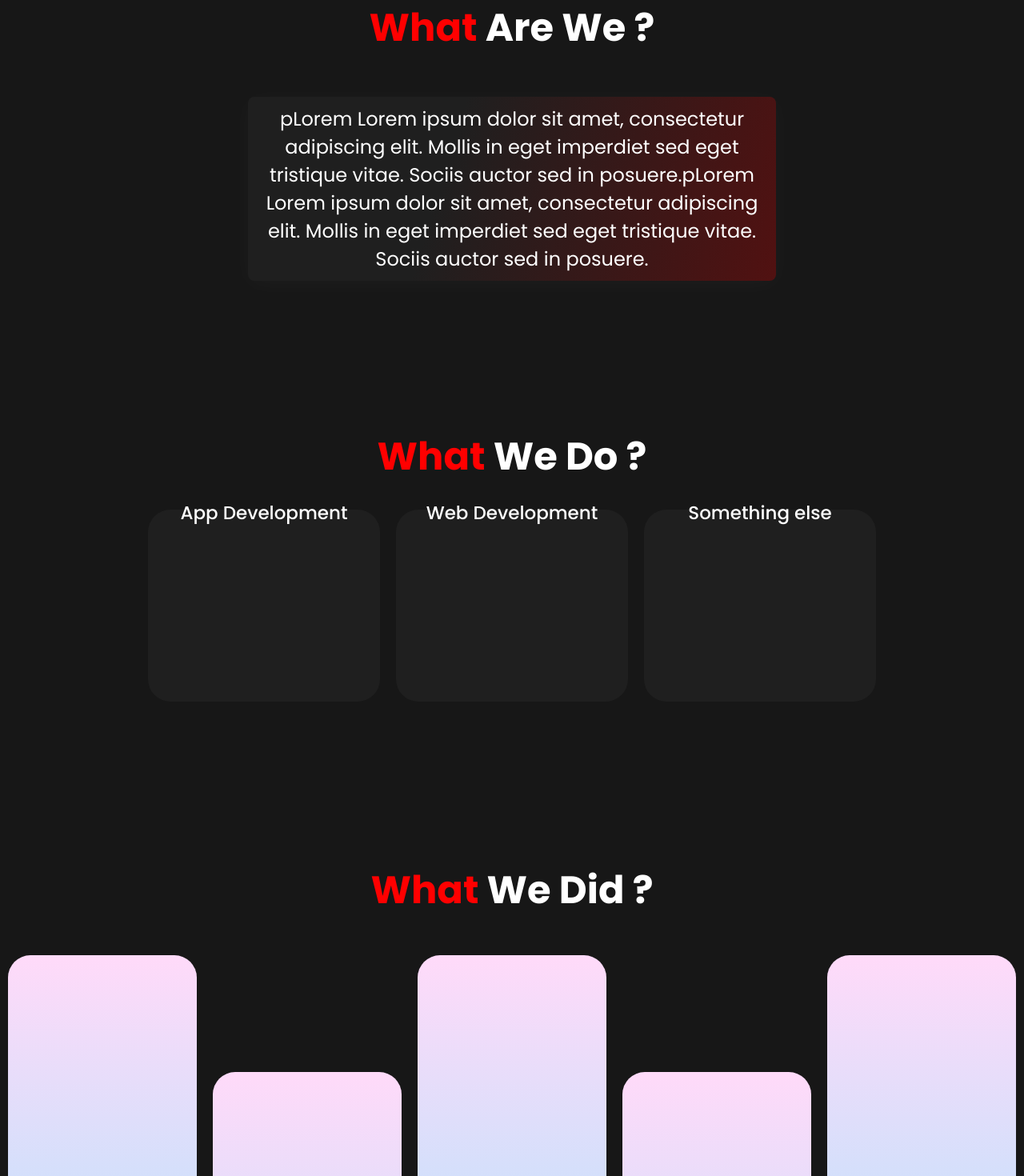
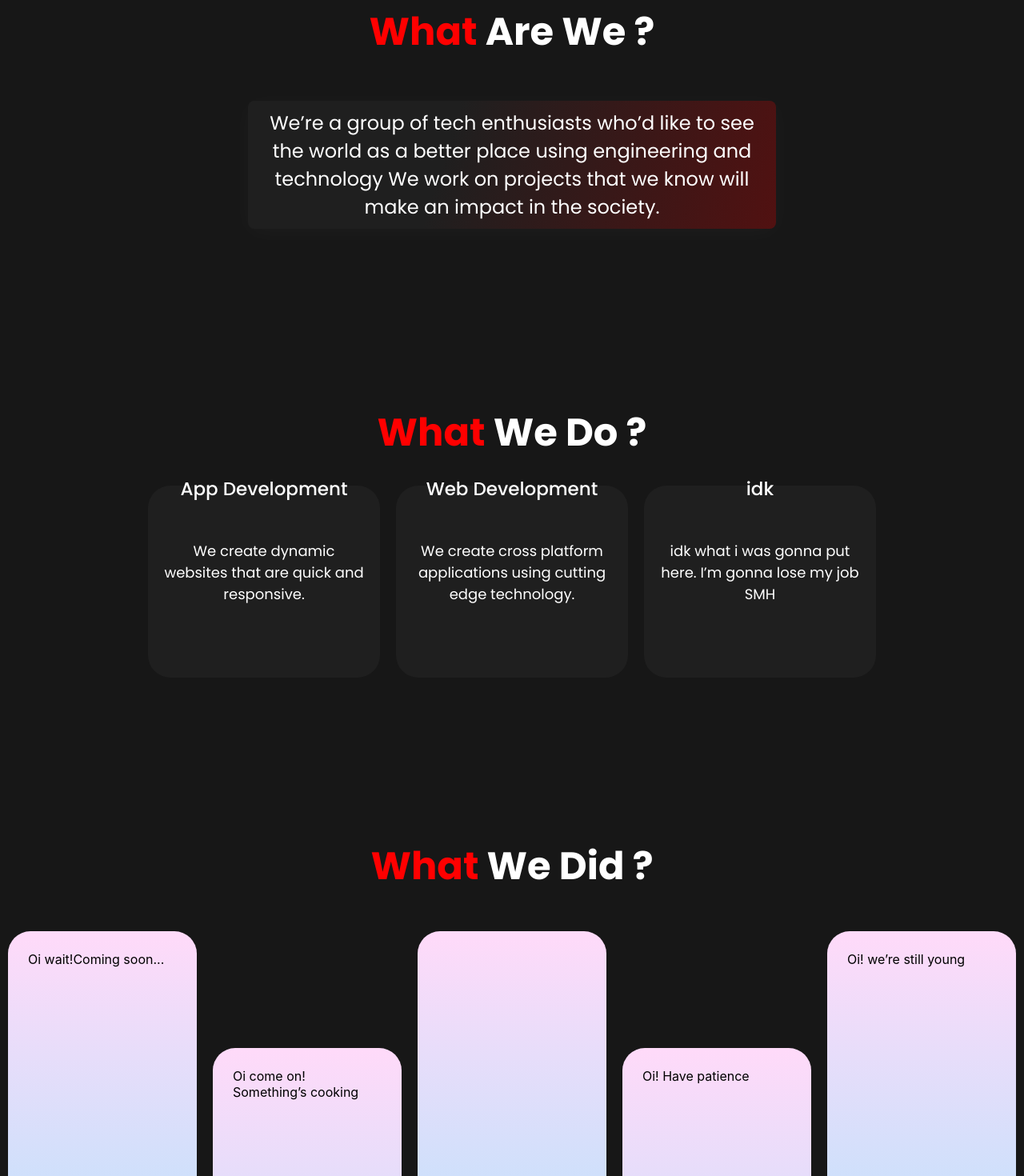
Before and after one commit to rennovex/rennovex.github.io, a React (Create React App) app in the folder rennovex-site/: page / in a window 1280 px wide. Shown: the part 980-2450 px from the top of the page at 80% size. Built offline with nearby package versions, Linux system fonts and the light colour scheme.

Commit message:
adding text 1

```diff
--- a/rennovex-site/src/components/Footer.js
+++ b/rennovex-site/src/components/Footer.js
@@ -33,7 +33,7 @@ const Footer = () => {
             </div>
             <div className={classes.Column}>
               <h1 className={classes.Heading}>Contact Us</h1>
-              <a className={classes.FooterLink} href="#">rennovex@gmail.com</a>
+              <a className={classes.FooterLink} href="mailto:rennovex.com" onClick={e=>e.preventdefault()}>rennovex@gmail.com</a>
             </div>
           </div>
         </div>{/*content*/}
@@ -52,7 +52,7 @@ const Footer = () => {
                  <path d="M5.33335 7.99984C6.80611 7.99984 8.00002 6.80593 8.00002 5.33317C8.00002 3.86041 6.80611 2.6665 5.33335 2.6665C3.86059 2.6665 2.66669 3.86041 2.66669 5.33317C2.66669 6.80593 3.86059 7.99984 5.33335 7.99984Z" stroke="white" stroke-width="2" stroke-linecap="round" stroke-linejoin="round"/>
                  </svg>
           </a>
-          <a className={classes.logo} href="#"><svg width="32" height="32" viewBox="0 0 32 32" fill="none" xmlns="http://www.w3.org/2000/svg">
+          <a className={classes.logo} href="mailto:rennovex.com" onClick={e=>e.preventdefault()}><svg width="32" height="32" viewBox="0 0 32 32" fill="none" xmlns="http://www.w3.org/2000/svg">
                  <path d="M5.33335 5.3335H26.6667C28.1334 5.3335 29.3334 6.5335 29.3334 8.00016V24.0002C29.3334 25.4668 28.1334 26.6668 26.6667 26.6668H5.33335C3.86669 26.6668 2.66669 25.4668 2.66669 24.0002V8.00016C2.66669 6.5335 3.86669 5.3335 5.33335 5.3335Z" stroke="white" stroke-width="2" stroke-linecap="round" stroke-linejoin="round"/>
                  <path d="M29.3334 8L16 17.3333L2.66669 8" stroke="white" stroke-width="2" stroke-linecap="round" stroke-linejoin="round"/>
                  </svg>
--- a/rennovex-site/src/components/Hero.js
+++ b/rennovex-site/src/components/Hero.js
@@ -8,11 +8,11 @@ const Hero = () => {
                 renno<span style={{color:'red'}}>vex</span>
             </div>
             <div className={classes.hero__intro__desc}>
-            Lorem ipsum dolor sit amet, consectetur adipiscing elit. Mollis in eget imperdiet sed eget tristique vitae. Sociis auctor sed in posuere.
+            We code for food!
             </div>
-            <button className={classes.hero__intro__cat}>
-                Hire Us
-            </button>
+           <a className={classes.Link} href="mailto:rennovex.com" onClick={e=>e.preventdefault()}> <button className={classes.hero__intro__cat}>
+                Contact Us
+            </button></a>
         </div>
         <OurTeam/>
     </section>
--- a/rennovex-site/src/components/WhatAreWe.js
+++ b/rennovex-site/src/components/WhatAreWe.js
@@ -2,7 +2,8 @@ import classes from './WhatAreWe.module.css';
 const Whatarewe = () => {
     return <section className={classes.Whatarewe}>
      <h2 className={classes.Whatarewe__header}><span style={{color:'red'}}>What</span> Are We ?</h2>
-     <div className = {classes.Whatarewe__desc__cont}><p className = {classes.Whatarewe__desc}>pLorem Lorem ipsum dolor sit amet, consectetur adipiscing elit. Mollis in eget imperdiet sed eget tristique vitae. Sociis auctor sed in posuere.pLorem Lorem ipsum dolor sit amet, consectetur adipiscing elit. Mollis in eget imperdiet sed eget tristique vitae. Sociis auctor sed in posuere.</p></div>
+     <div className = {classes.Whatarewe__desc__cont}><p className = {classes.Whatarewe__desc}>We’re a group of tech enthusiasts who’d like to see the world as a better place using engineering and technology
+We work on projects that we know will make an impact in the society.</p></div>
 
     </section>
 
--- a/rennovex-site/src/components/WhatWeDid.js
+++ b/rennovex-site/src/components/WhatWeDid.js
@@ -1,7 +1,25 @@
 import classes from './WhatWeDid.module.css';
 
 const Whatwedid = ()=>{
-    const cards = ['Project1', 'Project2', 'Project3','Project4','Project5']
+    const cards = [<div><div className={classes.Whatwedid__content}>
+                   Oi wait!Coming soon...
+                   </div></div>,
+                   <div><div className={classes.Whatwedid__content}>
+                    Oi come on!
+                    Something’s cooking
+                   </div></div>,
+                   <div><div className={classes.Whatwedid__content}>
+
+
+                   </div></div>,
+                   <div><div className={classes.Whatwedid__content}>
+                Oi!
+                Have patience
+                   </div></div>,
+                   <div><div className={classes.Whatwedid__content}>
+                    Oi!
+                    we’re still young
+                   </div></div>]
 
     return  <section className={classes.main__container}>
         <h2 className={classes.header}><span style={{color:'red'}}>What </span> We Did ?</h2>
@@ -9,10 +27,10 @@ const Whatwedid = ()=>{
         <div className={classes.track}>
             {cards.map((card,index)=>{
                 return <div className={index%2===0?classes.card1:classes.card2}>
+                  {card}
+                  {/* <div className={classes.card}>
 
-
-                    <div className={classes.card__content}></div>
-
+                  </div>    */}
             </div>
             })}
 
--- a/rennovex-site/src/components/WhatWeDo.js
+++ b/rennovex-site/src/components/WhatWeDo.js
@@ -1,15 +1,30 @@
 import classes from './WhatWeDo.module.css';
 
 const Whatwedo = ()=>{
-    const cards = ['App Development', 'Web Development', 'Something else']
+    const cards = [<div><h4 className={classes.card__header}> App Development</h4>
+                         <div className={classes.card__content}>
+                         We create dynamic websites that are quick and responsive.</div>
+                   </div>,
+                   <div><h4 className={classes.card__header}>Web Development</h4>
+                       <div className={classes.card__content}>
+                       We create cross platform applications using cutting edge technology.
+                       </div>
+                   </div>,
+                   <div><h4 className={classes.card__header}>idk</h4>
+                       <div className={classes.card__content}>
+                       idk what i was gonna put here. I’m gonna lose my job
+SMH
+                       </div>
+                   </div>]
 
     return  <section className={classes.main__container}>
         <h2 className={classes.header}><span style={{color:'red'}}>What</span><span> We Do ?</span></h2>
         <div className={classes.track}>
             {cards.map(x=>{
                 return <div className={classes.card}>
-                        <h2 className={classes.card__header}>{x}</h2>
-                    <div className={classes.card__content}></div>
+                        {/* <h2 className={classes.card__}>{x}</h2> */}
+                        {x}
+                    {/* <div className={classes.card__content}></div> */}
             </div>
             })}
 
--- a/rennovex-site/src/components/WhatWeDo.module.css
+++ b/rennovex-site/src/components/WhatWeDo.module.css
@@ -53,8 +53,21 @@
     margin-top:-40px;
     color: #FFFFFF;
 }
+.card__header:hover {
+    color: rgb(255, 17, 0);
+}
+.card__content{
+    font-size: large;
+    font-family: 'poppins';
+    font-style: normal;
+    display: flex;
+    align-items: center;
+    justify-content: center;
+    text-align: center;
+    color: #FFFFFF;
+    margin-top:40px;
 
-
+}
 
 @media (max-width:950px) {
 
```
Also changed, not shown: rennovex-site/src/components/Hero.module.css (line endings or trailing spaces).
